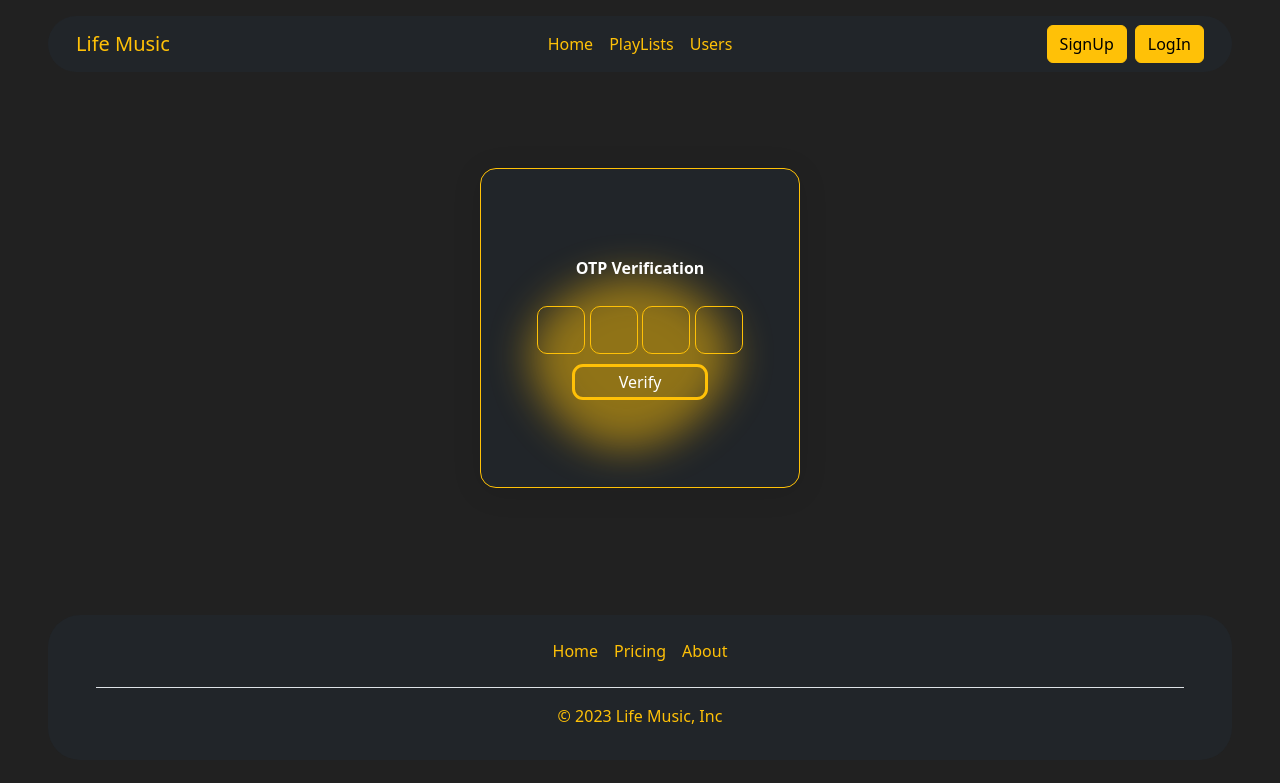
After one commit to Mohammad-R-N/music-player-project, a Django app: page /otp/ in a window 1280 px wide. The commit adds this page. Shown: the top 783 px of the page. Run offline with Django 4.2, Linux system fonts and the light colour scheme; some libraries are stand-ins or nearby versions.

Commit message:
feat:otp page

```diff
--- /dev/null
+++ b/muisc-project/accounts/templates/accounts/login/otp.html
@@ -0,0 +1,42 @@
+{%extends "base.html"%}
+{% load static %}
+
+{% block link %}
+<link rel="stylesheet" href="{% static 'css/otp.css' %}">{% endblock link %}
+
+
+{% block links %}
+<li class="nav-item">
+    <a class="nav-link active text-warning" aria-current="page" href="#">PlayLists</a>
+</li>
+<li class="nav-item">
+    <a class="nav-link active text-warning" aria-current="page" href="#">Users</a>
+</li>
+{% endblock links %}
+
+
+
+{% block header %}
+<div class="d-flex justify-content-center my-5 py-5 mb-5">
+    <form class="form bg-dark">
+        <div class="content">
+            <p align="center">OTP Verification</p>
+            <div class="inp">
+                <input placeholder="" type="text" class="input" maxlength="1">
+                <input placeholder="" type="text" class="input" maxlength="1">
+                <input placeholder="" type="text" class="input" maxlength="1">
+                <input placeholder="" type="text" class="input" maxlength="1">
+            </div>
+            <button>Verify</button>
+            <svg class="svg" viewBox="0 0 200 200" xmlns="http://www.w3.org/2000/svg">
+                <path fill="#ffc107"
+                    d="M56.8,-23.9C61.7,-3.2,45.7,18.8,26.5,31.7C7.2,44.6,-15.2,48.2,-35.5,36.5C-55.8,24.7,-73.9,-2.6,-67.6,-25.2C-61.3,-47.7,-30.6,-65.6,-2.4,-64.8C25.9,-64.1,51.8,-44.7,56.8,-23.9Z"
+                    transform="translate(100 100)" class="path"></path>
+            </svg>
+        </div>
+
+    </form>
+
+</div>
+
+{% endblock header %}
--- a/muisc-project/accounts/urls.py
+++ b/muisc-project/accounts/urls.py
@@ -2,5 +2,6 @@ from django.urls import path
 from .views import *
 
 urlpatterns=[
-    path('',home,name='home')
+    path('',home,name='home'),
+    path('otp/', otp, name='otp'),
 ]
--- a/muisc-project/accounts/views.py
+++ b/muisc-project/accounts/views.py
@@ -4,3 +4,6 @@
 
 def home(request):
     return render(request,'accounts/home/home.html')
+
+def otp(request):
+    return render(request,'accounts/login/otp.html')
--- a/muisc-project/static/css/mystyle.css
+++ b/muisc-project/static/css/mystyle.css
@@ -2,6 +2,7 @@
     background-image: url('../img/bg.jpg');
     background-repeat: no-repeat;
     background-size: cover;
+    opacity: 0.8;
     background-color: #212121;
 }
 
@@ -17,6 +18,6 @@
 }
 
 .my-img {
-    opacity: 0.6;
-    filter: grayscale(100%)
+    opacity: 0.9;
+    filter: grayscale(90%)
 }
--- /dev/null
+++ b/muisc-project/static/css/otp.css
@@ -0,0 +1,100 @@
+.form {
+    display: flex;
+    flex-direction: column;
+    gap: 10px;
+    background: #00000000;
+    border-radius: 16px;
+    box-shadow: 0 4px 30px rgba(0, 0, 0, 0.1);
+    backdrop-filter: blur(8.2px);
+    -webkit-backdrop-filter: blur(8.2px);
+    border: 1px solid #ffc107;
+    width: 20rem;
+    height: 20rem;
+}
+
+.content {
+    display: flex;
+    flex-direction: column;
+    gap: 10px;
+    margin-top: auto;
+    margin-bottom: auto;
+}
+
+.form p {
+    color: #fff;
+    font-weight: bolder;
+}
+
+.path {
+    fill: #ffc107
+}
+
+.svg {
+    filter: blur(20px);
+    z-index: -1;
+    position: absolute;
+    opacity: 50%;
+    animation: anim 3s infinite;
+}
+
+.inp {
+    margin-left: auto;
+    margin-right: auto;
+    white-space: 4px;
+}
+
+.input+.input {
+    margin-left: 0.3em
+}
+
+.input {
+    color: #fff;
+    height: 3rem;
+    width: 3rem;
+    float: left;
+    text-align: center;
+    background: #00000000;
+    outline: none;
+    border: 1px #ffc107 solid;
+    border-radius: 10px;
+    transition: all 0.6s ease;
+}
+
+.input:focus {
+    outline: none;
+    border: 1px #fff solid;
+}
+
+.input:not(:placeholder-shown) {
+    opacity: 40%
+}
+
+.form button {
+    margin-left: auto;
+    margin-right: auto;
+    background-color: #00000000;
+    color: #fff;
+    width: 8.5em;
+    height: 2.3em;
+    border: #ffc107 0.2em solid;
+    border-radius: 11px;
+    transition: all 0.5s ease;
+}
+
+.form button:hover {
+    background-color: #ffc107;
+}
+
+@keyframes anim {
+    0% {
+        transform: translateY(-70px);
+    }
+
+    50% {
+        transform: translateY(-19px);
+    }
+
+    100% {
+        transform: translateY(-70px);
+    }
+}
--- a/muisc-project/templates/base.html
+++ b/muisc-project/templates/base.html
@@ -8,12 +8,43 @@
     <title>{% block title %}{% endblock title %}</title>
     <link rel="stylesheet" href="{% static 'css/bootstrap.css' %}">
     <link rel="stylesheet" href="{% static 'css/mystyle.css' %}">
+    {% block link %}{% endblock link %}
 </head>
 
 <body class="my-bg">
-    {%include "includes/navbar.html"%}
+    <!--NAVBAR-->
+    <div class="px-5 my-3">
+        <nav class="navbar navbar-expand-lg bg-dark rounded-5 px-3" aria-label="Thirteenth navbar example">
+            <div class="container-fluid">
+                <button class="navbar-toggler" type="button" data-bs-toggle="collapse"
+                    data-bs-target="#navbarsExample11" aria-controls="navbarsExample11" aria-expanded="false"
+                    aria-label="Toggle navigation">
+                    <span class="navbar-toggler-icon"></span>
+                </button>
+
+                <div class="collapse navbar-collapse d-lg-flex" id="navbarsExample11">
+                    <a class="navbar-brand col-lg-3 me-0 text-warning" href="#">Life Music</a>
+                    <ul class="navbar-nav col-lg-6 justify-content-lg-center">
+                        <li class="nav-item">
+                            <a class="nav-link active text-warning" aria-current="page" href="#">Home</a>
+                        </li>
+                        {% block links %}
+                        {% endblock links %}
+                    </ul>
+                    <div class="d-lg-flex col-lg-3 justify-content-lg-end">
+                        <button class="btn btn-warning mx-2">SignUp</button>
+                        <button class="btn btn-warning">LogIn</button>
+                    </div>
+                </div>
+            </div>
+        </nav>
+    </div>
+
+    {% block header %}
+
+    {% endblock header %}
+
     {%include "includes/messages.html"%}
-    {%include "includes/header.html"%}
 
     {%include "includes/footer.html"%}
     <script src="{%static 'js/bootstrap.js'%}"></script>
--- a/muisc-project/templates/includes/footer.html
+++ b/muisc-project/templates/includes/footer.html
@@ -1,6 +1,6 @@
 <div class="px-5 my-3 my-footer">
     <footer class="py-3 my-4 bg-dark rounded-5">
-        <ul class="nav justify-content-center border-bottom pb-3 mb-3">
+        <ul class="nav justify-content-center border-bottom mx-5 pb-3 mb-3">
             <li class="nav-item"><a href="#" class="nav-link px-2 text-warning">Home</a></li>
             <li class="nav-item"><a href="#" class="nav-link px-2 text-warning">Pricing</a></li>
             <li class="nav-item"><a href="#" class="nav-link px-2 text-warning">About</a></li>
--- a/muisc-project/templates/includes/navbar.html
+++ b/muisc-project/templates/includes/navbar.html
@@ -11,6 +11,8 @@
                 <ul class="navbar-nav col-lg-6 justify-content-lg-center">
                     <li class="nav-item">
                         <a class="nav-link active text-warning" aria-current="page" href="#">Home</a>
+                        {% block links %}
+                        {% endblock links %}
                     </li>
                 </ul>
                 <div class="d-lg-flex col-lg-3 justify-content-lg-end">
```
Also changed, not shown: muisc-project/accounts/templates/accounts/home/home.html (+19 -0 lines), muisc-project/templates/includes/header.html (+5 -2 lines).
